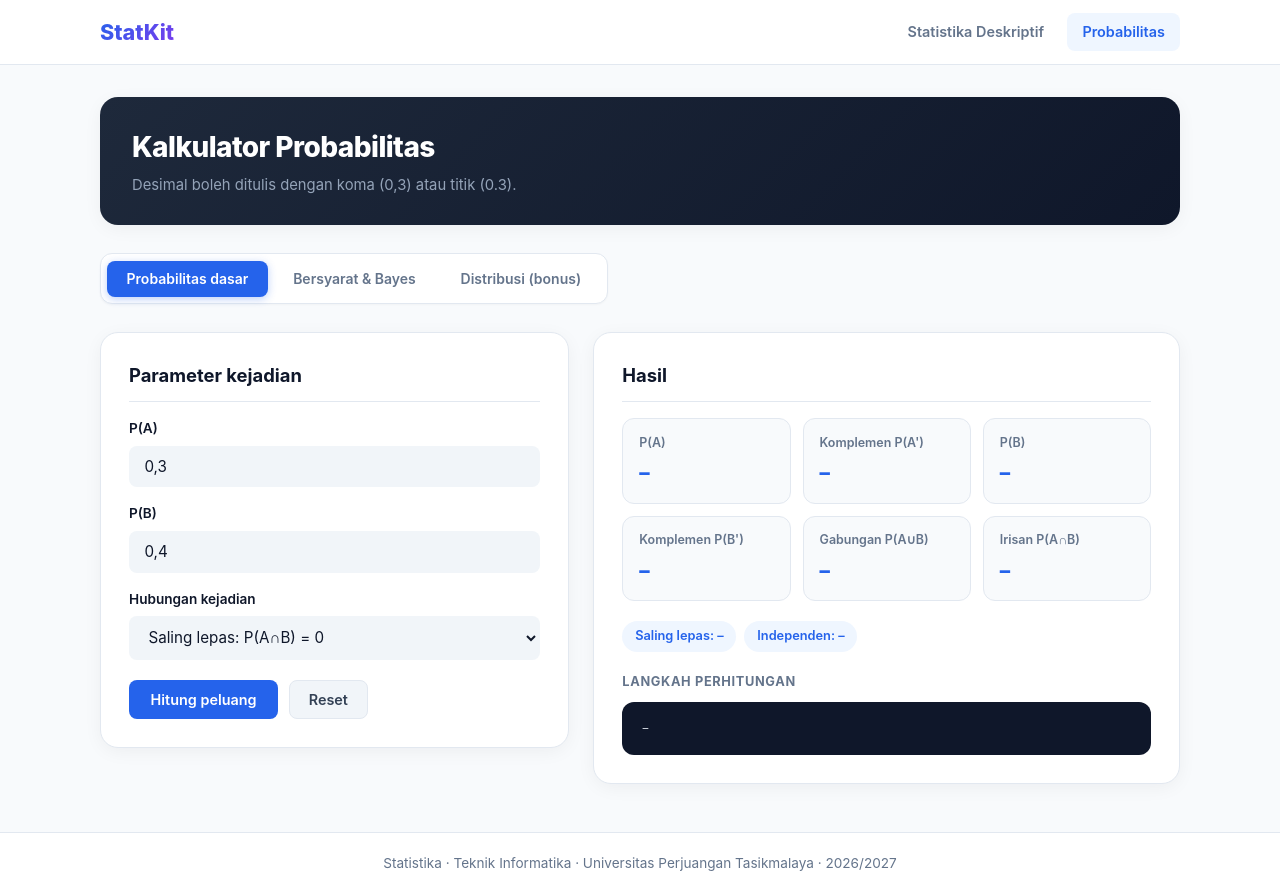
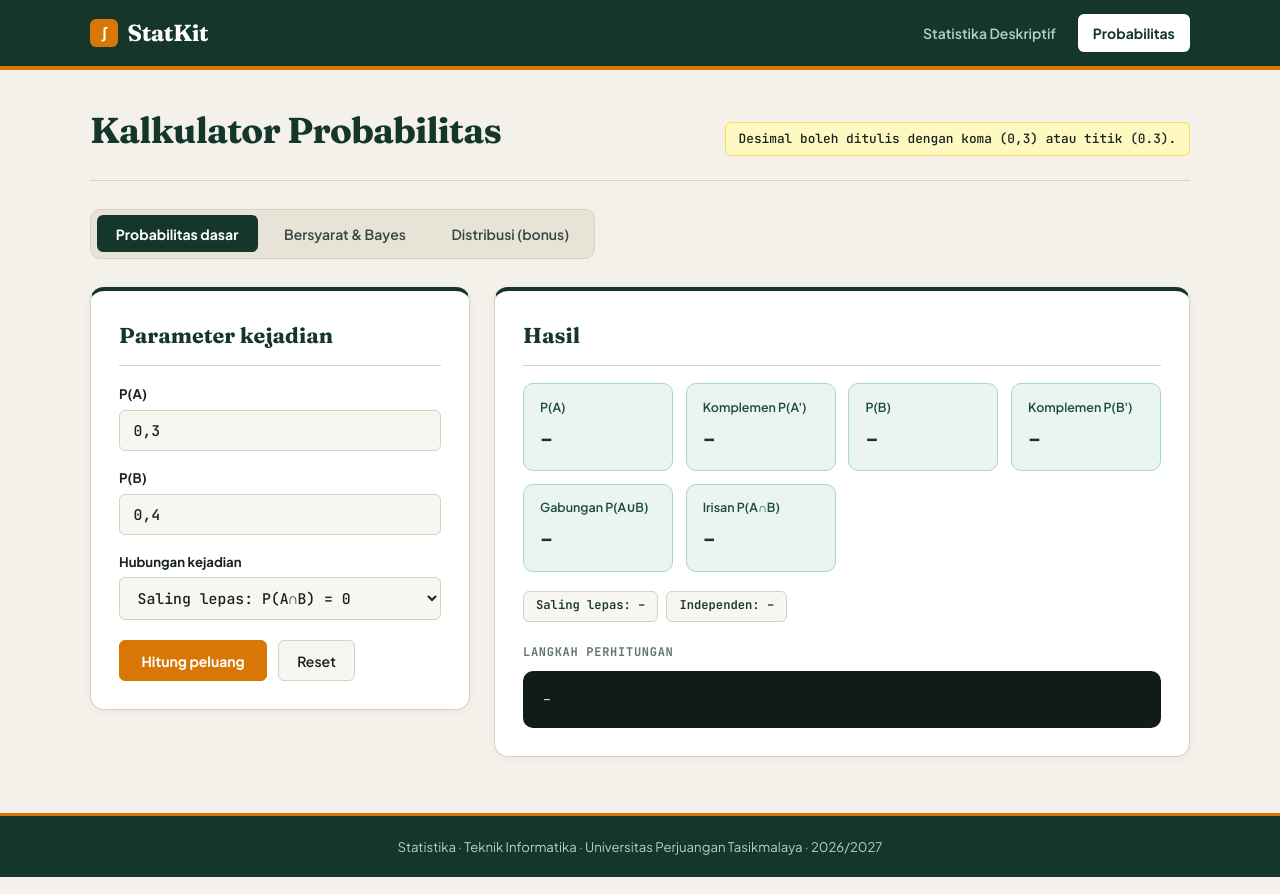
Before and after one commit to Syahrilmaulanaf/project-statistika-kelompok-3-, a plain HTML site: page probabilitas.html in a window 1280 px wide. Drawn offline with Linux system fonts and the light colour scheme.

Commit message:
update probabilitas css

```diff
--- a/css/probabilitas.css
+++ b/css/probabilitas.css
@@ -1,36 +1,54 @@
 /* ==========================================================================
-   1. VARIABEL & TEMA WARNA
+   STATKIT — BOTANICAL FOREST & BURNISHED GOLD EDITORIAL THEME
+   (100% Solid Flat Colors — Deep Forest Green & Gold — Zero Gradients)
    ========================================================================== */
+@import url('https://fonts.googleapis.com/css2?family=Fraunces:opsz,wght@9..144,600;9..144,700&family=JetBrains+Mono:wght@400;500;600;700&family=Plus+Jakarta+Sans:wght@400;500;600;700&display=swap');
+
 :root {
-    --primary: #2563eb;
-    --primary-dark: #1d4ed8;
-    --primary-tint: #eff6ff;
-    --accent: #7c3aed;
-    --success: #059669;
-    --warning: #d97706;
-    --danger: #dc2626;
-    --danger-tint: #fef2f2;
+    /* Palet Warna Utama (Solid & Berkarakter) */
+    --forest-dark: #14362b;        /* Hijau hutan pekat untuk header & navigasi */
+    --forest-mid: #1d4d3e;
+    --forest-tint: #ebf5f0;
+    --forest-border: #a7d7c5;
 
-    --bg-main: #f8fafc;
+    /* Kuning Keemasan Solid (Pengganti Merah) */
+    --gold-primary: #d97706;       /* Emas hangat solid untuk tombol & garis aksen */
+    --gold-hover: #b45309;         /* Emas tua solid saat tombol diarahkan kursor */
+    --gold-deep: #92400e;          /* Emas kecokelatan pekat untuk teks angka hasil */
+    --gold-tint: #fef9c3;          /* Kuning krem lembut untuk kotak hasil & rumus */
+    --gold-border: #fde047;
+
+    --teal-bar: #0f766e;           /* Teal solid untuk True Positive */
+    --amber-bar: #d97706;          /* Emas solid untuk False Positive */
+
+    /* Permukaan & Teks */
+    --bg-canvas: #f4f1ea;          /* Krem hangat alami */
     --bg-card: #ffffff;
-    --bg-field: #f1f5f9;
+    --bg-well: #f8f6f0;
+    --bg-terminal: #111c18;        /* Hijau arang gelap untuk walkthrough */
 
-    --text-dark: #0f172a;
-    --text-body: #334155;
-    --text-muted: #64748b;
+    --ink-main: #18221e;
+    --ink-body: #374640;
+    --ink-muted: #64746e;
 
-    --border: #e2e8f0;
-    --radius-sm: 8px;
-    --radius-md: 12px;
-    --radius-lg: 18px;
-    --radius-pill: 9999px;
+    --danger: #b91c1c;
+    --danger-bg: #fef2f2;
+    --danger-border: #fecaca;
 
-    --shadow: 0 4px 20px -2px rgba(15, 23, 42, 0.06);
-    --transition: all 0.2s cubic-bezier(0.4, 0, 0.2, 1);
+    /* Garis & Radius */
+    --border-line: #d6d1c4;
+    --radius-sm: 6px;
+    --radius-md: 10px;
+    --radius-lg: 14px;
+
+    --transition: 150ms ease;
+    --font-serif: 'Fraunces', Georgia, serif;
+    --font-sans: 'Plus Jakarta Sans', -apple-system, sans-serif;
+    --font-mono: 'JetBrains Mono', monospace;
 }
 
 /* ==========================================================================
-   2. RESET & STRUKTUR DASAR
+   1. RESET & DASAR
    ========================================================================== */
 *,
 *::before,
@@ -41,142 +59,173 @@
 }
 
 body {
-    font-family: 'Inter', system-ui, -apple-system, sans-serif;
-    background-color: var(--bg-main);
-    color: var(--text-body);
+    font-family: var(--font-sans);
+    background-color: var(--bg-canvas);
+    color: var(--ink-body);
     line-height: 1.6;
     min-height: 100vh;
     display: flex;
     flex-direction: column;
+    -webkit-font-smoothing: antialiased;
 }
 
 .container {
     width: 100%;
-    max-width: 1120px;
+    max-width: 1140px;
     margin: 0 auto;
     padding: 0 1.25rem;
 }
 
 /* ==========================================================================
-   3. HEADER & NAVIGASI UTAMA
+   2. HEADER & NAVIGASI UTAMA (SOLID DEEP FOREST GREEN + GOLD LINE)
    ========================================================================== */
 .site-header {
-    background-color: var(--bg-card);
-    border-bottom: 1px solid var(--border);
+    background-color: var(--forest-dark);
+    color: #ffffff;
+    border-bottom: 4px solid var(--gold-primary);
     position: sticky;
     top: 0;
-    z-index: 50;
+    z-index: 100;
 }
 
 .site-header .container {
     display: flex;
     align-items: center;
     justify-content: space-between;
-    height: 64px;
+    height: 66px;
 }
 
 .brand {
-    font-size: 1.35rem;
-    font-weight: 800;
+    font-family: var(--font-serif);
+    font-size: 1.45rem;
+    font-weight: 700;
+    color: #ffffff;
     text-decoration: none;
-    background: linear-gradient(135deg, var(--primary), var(--accent));
-    -webkit-background-clip: text;
-    -webkit-text-fill-color: transparent;
+    letter-spacing: -0.02em;
+    display: inline-flex;
+    align-items: center;
+    gap: 0.6rem;
+}
+
+.brand::before {
+    content: "∫";
+    font-family: var(--font-mono);
+    font-size: 0.95rem;
+    font-weight: 700;
+    background-color: var(--gold-primary);
+    color: #ffffff;
+    width: 28px;
+    height: 28px;
+    display: inline-flex;
+    align-items: center;
+    justify-content: center;
+    border-radius: var(--radius-sm);
 }
 
 .main-nav {
     display: flex;
-    gap: 0.5rem;
+    gap: 0.4rem;
 }
 
 .main-nav a {
+    font-size: 0.875rem;
+    font-weight: 600;
     text-decoration: none;
-    color: var(--text-muted);
-    font-size: 0.9rem;
-    font-weight: 600;
-    padding: 0.45rem 0.95rem;
+    color: #b7cfc6;
+    padding: 0.5rem 0.95rem;
     border-radius: var(--radius-sm);
     transition: var(--transition);
 }
 
 .main-nav a:hover {
-    color: var(--text-dark);
-    background-color: var(--bg-field);
+    color: #ffffff;
+    background-color: var(--forest-mid);
 }
 
 .main-nav a[aria-current="page"] {
-    color: var(--primary);
-    background-color: var(--primary-tint);
+    color: var(--forest-dark);
+    background-color: #ffffff;
+    font-weight: 700;
 }
 
 /* ==========================================================================
-   4. JUDUL HALAMAN & TAB SUB-NAVIGASI
+   3. PAGE HEADER & SUB-NAVIGASI TABS
    ========================================================================== */
 main.container {
     flex: 1;
     padding-top: 2rem;
-    padding-bottom: 3rem;
+    padding-bottom: 3.5rem;
 }
 
 .page-header {
-    background: linear-gradient(135deg, #1e293b 0%, #0f172a 100%);
-    color: #ffffff;
-    padding: 1.75rem 2rem;
-    border-radius: var(--radius-lg);
     margin-bottom: 1.75rem;
-    box-shadow: var(--shadow);
+    padding-bottom: 1.25rem;
+    border-bottom: 1px solid var(--border-line);
+    display: flex;
+    flex-wrap: wrap;
+    align-items: baseline;
+    justify-content: space-between;
+    gap: 0.75rem;
 }
 
 .page-header h1 {
-    font-size: 1.75rem;
-    font-weight: 800;
+    font-family: var(--font-serif);
+    font-size: 2.25rem;
+    font-weight: 700;
     letter-spacing: -0.02em;
-    margin-bottom: 0.25rem;
+    color: var(--forest-dark);
 }
 
 .page-header p {
-    color: #94a3b8;
-    font-size: 0.925rem;
+    font-family: var(--font-mono);
+    font-size: 0.8rem;
+    font-weight: 500;
+    color: var(--ink-main);
+    background-color: var(--gold-tint);
+    border: 1px solid var(--gold-border);
+    padding: 0.35rem 0.8rem;
+    border-radius: var(--radius-sm);
 }
 
+/* Tab Navigasi Solid */
 .sub-nav {
     display: inline-flex;
     flex-wrap: wrap;
-    gap: 0.4rem;
-    background-color: var(--bg-card);
-    border: 1px solid var(--border);
-    padding: 0.4rem;
+    gap: 0.45rem;
+    background-color: #e8e3d7;
+    padding: 0.35rem;
     border-radius: var(--radius-md);
+    border: 1px solid var(--border-line);
     margin-bottom: 1.75rem;
-    box-shadow: 0 1px 2px rgba(0, 0, 0, 0.03);
 }
 
 .sub-nav button {
     appearance: none;
     border: none;
-    background: transparent;
-    padding: 0.6rem 1.2rem;
-    font-family: inherit;
+    background-color: transparent;
+    font-family: var(--font-sans);
     font-size: 0.875rem;
     font-weight: 600;
-    color: var(--text-muted);
+    color: var(--ink-body);
+    padding: 0.6rem 1.2rem;
     border-radius: var(--radius-sm);
     cursor: pointer;
     transition: var(--transition);
 }
 
 .sub-nav button:hover {
-    color: var(--text-dark);
+    color: var(--forest-dark);
+    background-color: rgba(255, 255, 255, 0.5);
 }
 
 .sub-nav button[aria-selected="true"] {
-    background-color: var(--primary);
+    background-color: var(--forest-dark);
     color: #ffffff;
-    box-shadow: 0 2px 8px rgba(37, 99, 235, 0.3);
+    font-weight: 700;
 }
 
 /* ==========================================================================
-   5. GRID PANEL & KARTU (CARD)
+   4. GRID PANEL & KARTU
    ========================================================================== */
 .panel[hidden] {
     display: none !important;
@@ -184,7 +233,7 @@ main.container {
 
 #panel-dasar.layout {
     display: grid;
-    grid-template-columns: 1fr 1.25fr;
+    grid-template-columns: 380px 1fr;
     gap: 1.5rem;
     align-items: start;
 }
@@ -196,58 +245,64 @@ main.container {
 
 #panel-bayes .layout {
     display: grid;
-    grid-template-columns: 1fr 1.25fr;
-    gap: 2rem;
+    grid-template-columns: 380px 1fr;
+    gap: 1.75rem;
     align-items: start;
 }
 
 #panel-distribusi:not([hidden]) {
     display: grid;
-    grid-template-columns: repeat(auto-fit, minmax(310px, 1fr));
+    grid-template-columns: repeat(2, 1fr);
     gap: 1.5rem;
     align-items: start;
 }
 
 .card {
     background-color: var(--bg-card);
-    border: 1px solid var(--border);
+    border: 1px solid var(--border-line);
+    border-top: 4px solid var(--forest-dark);
     border-radius: var(--radius-lg);
     padding: 1.75rem;
-    box-shadow: var(--shadow);
+    box-shadow: 0 2px 8px rgba(20, 54, 43, 0.05);
 }
 
 .card h2 {
-    font-size: 1.15rem;
+    font-family: var(--font-serif);
+    font-size: 1.35rem;
     font-weight: 700;
-    color: var(--text-dark);
-    margin-bottom: 1rem;
-    padding-bottom: 0.65rem;
-    border-bottom: 1px solid var(--border);
+    color: var(--forest-dark);
+    margin-bottom: 1.1rem;
+    padding-bottom: 0.7rem;
+    border-bottom: 1px solid var(--border-line);
 }
 
 .card h3 {
-    font-size: 0.8rem;
+    font-family: var(--font-mono);
+    font-size: 0.75rem;
     font-weight: 700;
     text-transform: uppercase;
-    letter-spacing: 0.05em;
-    color: var(--text-muted);
-    margin: 1.25rem 0 0.6rem;
+    letter-spacing: 0.06em;
+    color: var(--ink-muted);
+    margin: 1.35rem 0 0.55rem;
 }
 
+/* Kotak Rumus */
 .formula {
-    font-family: 'JetBrains Mono', 'Fira Code', monospace;
+    font-family: var(--font-mono);
     font-size: 0.85rem;
     font-weight: 600;
-    color: var(--accent);
-    background-color: #f5f3ff;
-    border: 1px solid #ddd6fe;
-    padding: 0.6rem 0.9rem;
+    color: var(--gold-deep);
+    background-color: var(--gold-tint);
+    border: 1px solid var(--gold-border);
+    border-left: 4px solid var(--gold-primary);
+    padding: 0.65rem 0.95rem;
     border-radius: var(--radius-sm);
     margin-bottom: 1.25rem;
+    overflow-x: auto;
 }
 
 /* ==========================================================================
-   6. FORMULIR, INPUT & TOMBOL
+   5. FORMULIR, INPUT & TOMBOL (SOLID GOLD & FOREST)
    ========================================================================== */
 .field {
     margin-bottom: 1rem;
@@ -259,21 +314,22 @@ main.container {
 
 .field label {
     display: block;
-    font-size: 0.85rem;
-    font-weight: 600;
-    color: var(--text-dark);
+    font-size: 0.825rem;
+    font-weight: 700;
+    color: var(--ink-main);
     margin-bottom: 0.35rem;
 }
 
 .field input,
 .field select {
     width: 100%;
-    padding: 0.65rem 0.9rem;
-    font-family: inherit;
-    font-size: 0.95rem;
-    color: var(--text-dark);
-    background-color: var(--bg-field);
-    border: 1.5px solid transparent;
+    padding: 0.625rem 0.85rem;
+    font-family: var(--font-mono);
+    font-size: 0.925rem;
+    font-weight: 500;
+    color: var(--ink-main);
+    background-color: var(--bg-well);
+    border: 1.5px solid var(--border-line);
     border-radius: var(--radius-sm);
     transition: var(--transition);
 }
@@ -281,29 +337,30 @@ main.container {
 .field input:focus,
 .field select:focus {
     outline: none;
-    background-color: var(--bg-card);
-    border-color: var(--primary);
-    box-shadow: 0 0 0 3px rgba(37, 99, 235, 0.15);
+    background-color: #ffffff;
+    border-color: var(--gold-primary);
+    box-shadow: 0 0 0 3px rgba(217, 119, 6, 0.16);
 }
 
 .actions {
     display: flex;
+    flex-wrap: wrap;
     gap: 0.65rem;
     margin-top: 1.25rem;
 }
 
+/* Tombol Utama (Solid Burnished Gold) */
 button[type="submit"],
 #btn-cond,
 #btn-bin,
-#btn-poi,
-#btn-norm {
-    background-color: var(--primary);
+#btn-poi {
+    font-family: var(--font-sans);
+    font-size: 0.875rem;
+    font-weight: 700;
+    background-color: var(--gold-primary);
     color: #ffffff;
-    border: none;
+    border: 1px solid var(--gold-primary);
     padding: 0.65rem 1.35rem;
-    font-family: inherit;
-    font-size: 0.9rem;
-    font-weight: 600;
     border-radius: var(--radius-sm);
     cursor: pointer;
     transition: var(--transition);
@@ -312,89 +369,100 @@ button[type="submit"],
 button[type="submit"]:hover,
 #btn-cond:hover,
 #btn-bin:hover,
-#btn-poi:hover,
-#btn-norm:hover {
-    background-color: var(--primary-dark);
-    transform: translateY(-1px);
+#btn-poi:hover {
+    background-color: var(--gold-hover);
+    border-color: var(--gold-hover);
 }
 
-button[type="button"]:not(#btn-cond):not(#btn-bin):not(#btn-poi):not(#btn-norm) {
-    background-color: var(--bg-field);
-    color: var(--text-body);
-    border: 1px solid var(--border);
-    padding: 0.65rem 1.2rem;
-    font-family: inherit;
-    font-size: 0.9rem;
+button[type="submit"]:active,
+#btn-cond:active,
+#btn-bin:active,
+#btn-poi:active {
+    transform: translateY(1px);
+}
+
+/* Tombol Reset (Solid Sand) */
+button[type="button"]:not(#btn-cond):not(#btn-bin):not(#btn-poi) {
+    font-family: var(--font-sans);
+    font-size: 0.875rem;
     font-weight: 600;
+    background-color: var(--bg-well);
+    color: var(--ink-main);
+    border: 1.5px solid var(--border-line);
+    padding: 0.65rem 1.15rem;
     border-radius: var(--radius-sm);
     cursor: pointer;
     transition: var(--transition);
 }
 
-button[type="button"]:not(#btn-cond):not(#btn-bin):not(#btn-poi):not(#btn-norm):hover {
-    background-color: #e2e8f0;
+button[type="button"]:not(#btn-cond):not(#btn-bin):not(#btn-poi):hover {
+    background-color: #e5e0d3;
+    border-color: var(--ink-muted);
 }
 
 /* ==========================================================================
-   7. HASIL KPI, STATUS & WALKTHROUGH
+   6. KPI GRID & KOTAK HASIL
    ========================================================================== */
 .kpi-grid {
     display: grid;
-    grid-template-columns: repeat(auto-fit, minmax(140px, 1fr));
-    gap: 0.75rem;
-    margin-bottom: 1.25rem;
+    grid-template-columns: repeat(auto-fit, minmax(145px, 1fr));
+    gap: 0.8rem;
+    margin-bottom: 1.2rem;
 }
 
 .kpi {
-    background-color: var(--bg-main);
-    border: 1px solid var(--border);
+    background-color: var(--forest-tint);
+    border: 1px solid var(--forest-border);
     border-radius: var(--radius-md);
     padding: 0.85rem 1rem;
     display: flex;
     flex-direction: column;
-    gap: 0.2rem;
+    gap: 0.25rem;
 }
 
 .kpi-label {
     font-size: 0.78rem;
     font-weight: 600;
-    color: var(--text-muted);
+    color: var(--forest-mid);
 }
 
 .kpi strong {
-    font-size: 1.3rem;
-    font-weight: 800;
-    color: var(--primary);
+    font-family: var(--font-mono);
+    font-size: 1.35rem;
+    font-weight: 700;
+    color: var(--forest-dark);
     font-variant-numeric: tabular-nums;
 }
 
-/* Kotak Hasil P(A|B) & Distribusi */
+/* Kotak Hasil P(A|B) dan Distribusi (Nuansa Kuning Keemasan) */
 .card > p:has(strong) {
-    margin-top: 0.85rem;
+    margin-top: 0.9rem;
     padding: 0.75rem 1rem;
-    background-color: var(--primary-tint);
-    border: 1px solid #bfdbfe;
+    background-color: var(--gold-tint);
+    border: 1px solid var(--gold-border);
     border-radius: var(--radius-sm);
     display: flex;
     justify-content: space-between;
     align-items: center;
-    font-size: 0.925rem;
-    font-weight: 600;
-    color: var(--text-dark);
+    font-size: 0.9rem;
+    font-weight: 700;
+    color: var(--ink-main);
 }
 
 .card > p:has(strong) strong {
-    font-size: 1.15rem;
-    font-weight: 800;
-    color: var(--primary);
+    font-family: var(--font-mono);
+    font-size: 1.2rem;
+    font-weight: 700;
+    color: var(--gold-deep);
 }
 
 #cond-interpretasi:not(:empty) {
     margin-top: 0.75rem;
-    font-size: 0.9rem;
-    color: var(--text-muted);
+    font-size: 0.885rem;
+    color: var(--ink-body);
 }
 
+/* Status Chips */
 .status {
     display: flex;
     flex-wrap: wrap;
@@ -403,87 +471,93 @@ button[type="button"]:not(#btn-cond):not(#btn-bin):not(#btn-poi):not(#btn-norm):
 }
 
 .status span {
-    font-size: 0.8rem;
+    font-family: var(--font-mono);
+    font-size: 0.76rem;
     font-weight: 600;
-    padding: 0.3rem 0.8rem;
-    border-radius: var(--radius-pill);
-    background-color: var(--primary-tint);
-    color: var(--primary);
+    padding: 0.3rem 0.75rem;
+    border-radius: var(--radius-sm);
+    background-color: var(--bg-well);
+    color: var(--forest-dark);
+    border: 1px solid var(--border-line);
 }
 
+/* Terminal Langkah Perhitungan */
 #formula-walkthrough {
-    background-color: #0f172a;
-    color: #e2e8f0;
-    padding: 1rem 1.2rem;
+    background-color: var(--bg-terminal);
+    color: #e6f2ed;
+    padding: 1.1rem 1.25rem;
     border-radius: var(--radius-md);
-    font-family: 'JetBrains Mono', monospace;
+    font-family: var(--font-mono);
     font-size: 0.825rem;
-    line-height: 1.6;
+    line-height: 1.65;
     white-space: pre-wrap;
     overflow-x: auto;
 }
 
 /* ==========================================================================
-   8. VISUALISASI BAYES & CALLOUT
+   7. VISUALISASI PROPORSI BAYES & CALLOUT
    ========================================================================== */
 .proportion {
     display: flex;
     height: 32px;
-    border-radius: var(--radius-pill);
+    border-radius: var(--radius-sm);
     overflow: hidden;
-    background-color: var(--bg-field);
-    margin: 1.25rem 0;
+    background-color: var(--bg-well);
+    border: 1px solid var(--border-line);
+    margin: 1.2rem 0;
 }
 
 .bar {
     display: flex;
     align-items: center;
     justify-content: center;
-    font-size: 0.78rem;
+    font-family: var(--font-mono);
+    font-size: 0.76rem;
     font-weight: 700;
     color: #ffffff;
     white-space: nowrap;
-    padding: 0 0.5rem;
-    transition: width 0.4s ease;
+    padding: 0 0.6rem;
+    transition: width 0.35s ease;
 }
 
 .bar-tp {
-    background-color: var(--success);
+    background-color: var(--teal-bar);
 }
 
 .bar-fp {
-    background-color: var(--warning);
+    background-color: var(--amber-bar);
 }
 
 .callout {
-    background-color: var(--bg-main);
-    border: 1px solid var(--border);
-    border-left: 4px solid var(--primary);
-    border-radius: var(--radius-md);
-    padding: 1rem 1.2rem;
+    background-color: var(--bg-well);
+    border: 1px solid var(--border-line);
+    border-left: 4px solid var(--gold-primary);
+    border-radius: var(--radius-sm);
+    padding: 0.95rem 1.15rem;
 }
 
 .callout h3 {
     margin-top: 0;
-    color: var(--primary);
+    margin-bottom: 0.3rem;
+    color: var(--gold-deep);
 }
 
 .callout p {
-    font-size: 0.9rem;
-    color: var(--text-body);
+    font-size: 0.885rem;
+    color: var(--ink-body);
 }
 
 /* ==========================================================================
-   9. ALERT & FOOTER
+   8. ALERT & FOOTER
    ========================================================================== */
 .alert {
-    margin-top: 1rem;
-    padding: 0.7rem 1rem;
+    margin-top: 0.95rem;
+    padding: 0.7rem 0.95rem;
     border-radius: var(--radius-sm);
-    background-color: var(--danger-tint);
+    background-color: var(--danger-bg);
     color: var(--danger);
-    border: 1px solid #fecaca;
-    font-size: 0.85rem;
+    border: 1px solid var(--danger-border);
+    font-size: 0.825rem;
     font-weight: 600;
 }
 
@@ -492,20 +566,21 @@ button[type="button"]:not(#btn-cond):not(#btn-bin):not(#btn-poi):not(#btn-norm):
 }
 
 .site-footer {
-    background-color: var(--bg-card);
-    border-top: 1px solid var(--border);
+    background-color: var(--forest-dark);
+    color: #b7cfc6;
+    border-top: 3px solid var(--gold-primary);
+    padding: 1.25rem;
     text-align: center;
-    padding: 1.25rem;
-    color: var(--text-muted);
-    font-size: 0.85rem;
+    font-size: 0.825rem;
 }
 
 /* ==========================================================================
-   10. RESPONSIVE
+   9. RESPONSIVE DESIGN
    ========================================================================== */
-@media (max-width: 820px) {
+@media (max-width: 840px) {
     #panel-dasar.layout,
-    #panel-bayes .layout {
+    #panel-bayes .layout,
+    #panel-distribusi:not([hidden]) {
         grid-template-columns: 1fr;
     }
 
@@ -519,3 +594,16 @@ button[type="button"]:not(#btn-cond):not(#btn-bin):not(#btn-poi):not(#btn-norm):
         text-align: center;
     }
 }
+
+@media (max-width: 520px) {
+    .site-header .container {
+        flex-direction: column;
+        height: auto;
+        padding: 0.85rem 1rem;
+        gap: 0.5rem;
+    }
+
+    .kpi-grid {
+        grid-template-columns: repeat(2, 1fr);
+    }
+}
```
